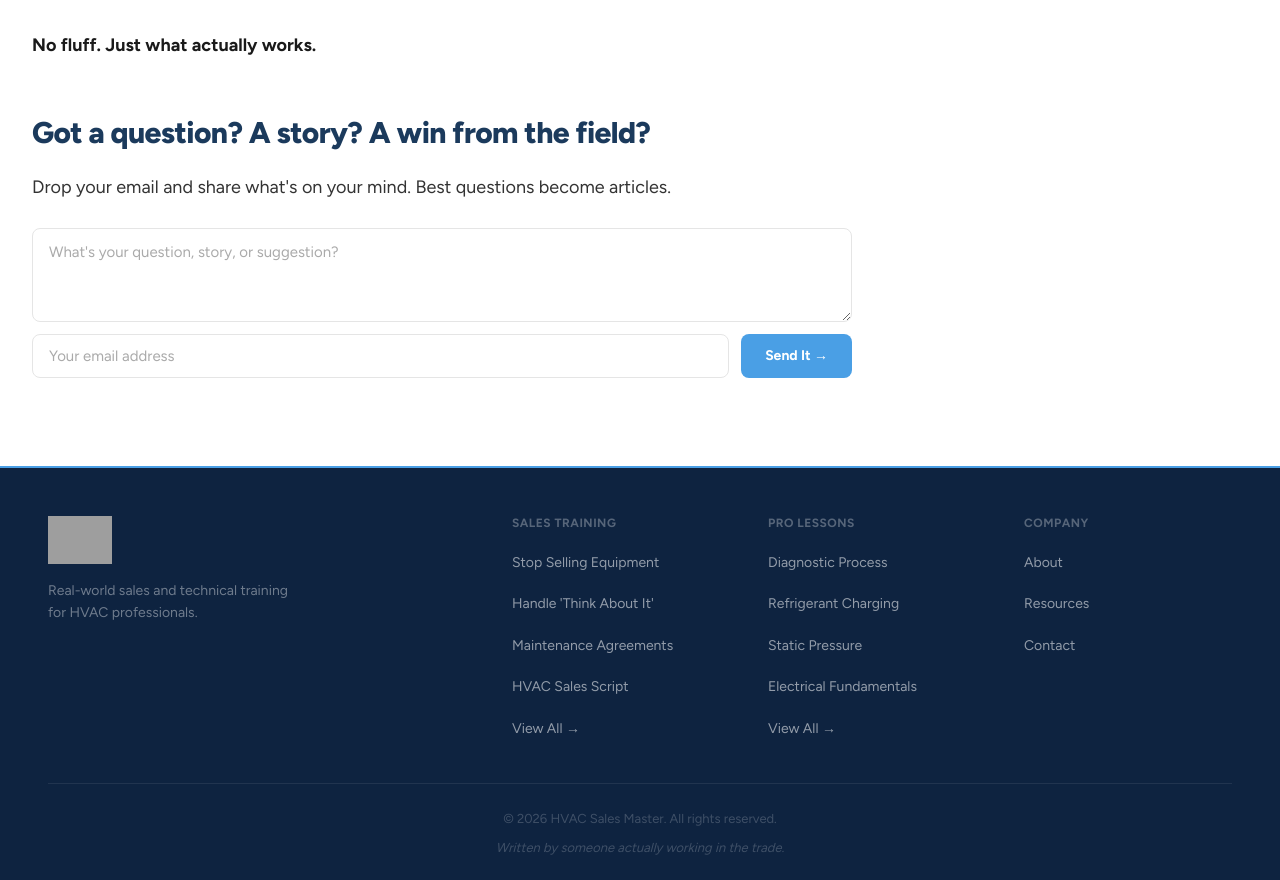
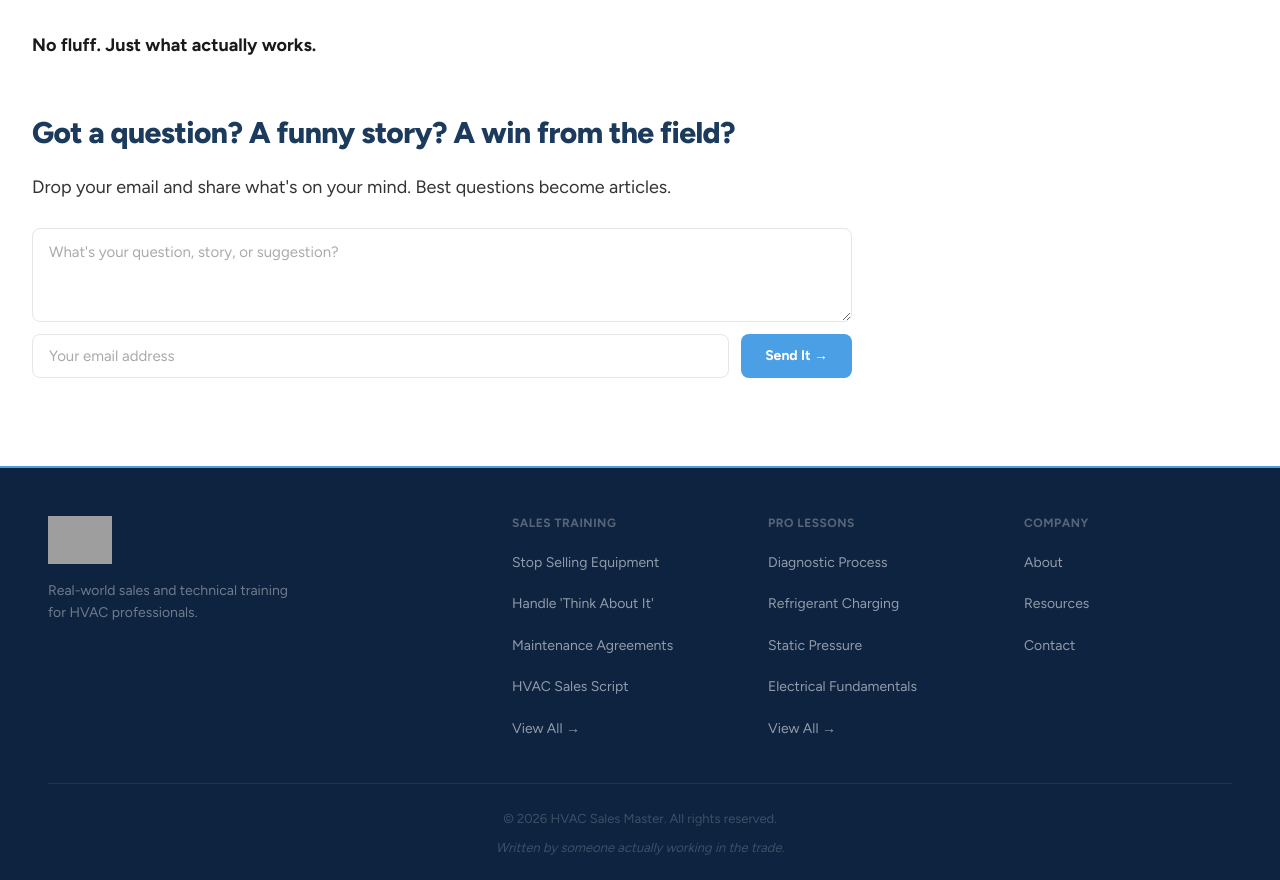
Before and after one commit to Ishack94/HVAC-sales-master, a React (Vite) app: page / in a window 1280 px wide. Shown: the part 4146-5026 px from the top of the page. Built offline with nearby package versions, Linux system fonts and the light colour scheme; grey boxes are pictures that could not be loaded.

Commit message:
update contact section heading: add funny

```diff
--- a/src/pages/Home.jsx
+++ b/src/pages/Home.jsx
@@ -334,7 +334,7 @@ export default function Home() {
 
               <MilwaukeeAd className={styles.milwaukeeAd} />
 
-              <h2>Got a question? A story? A win from the field?</h2>
+              <h2>Got a question? A funny story? A win from the field?</h2>
               <p>Drop your email and share what's on your mind. Best questions become articles.</p>
 
               {status === 'success' ? (
```
